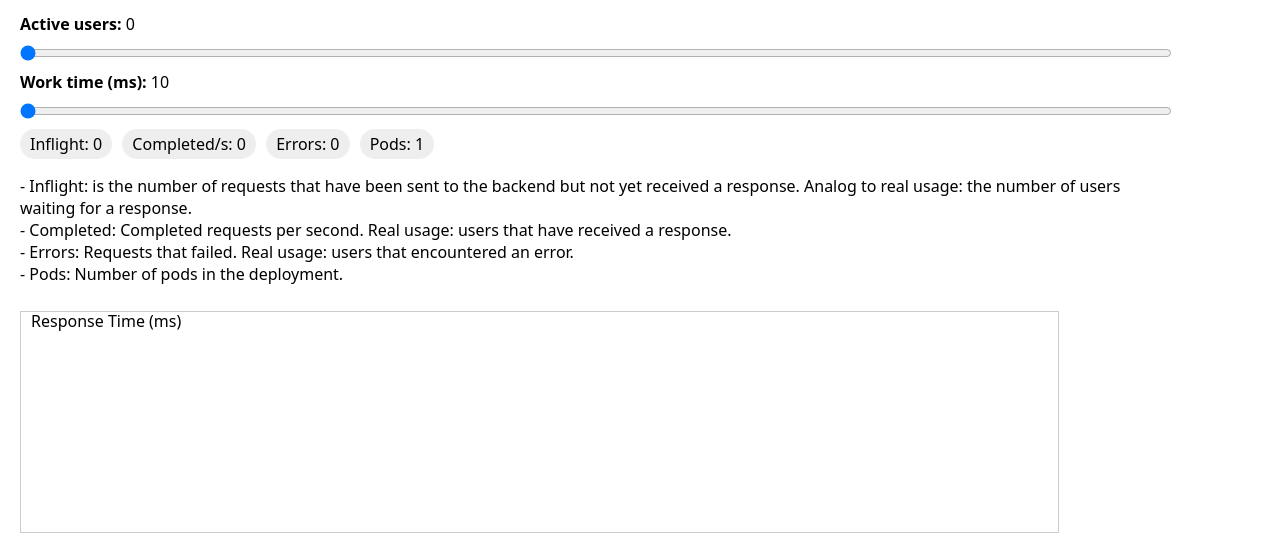
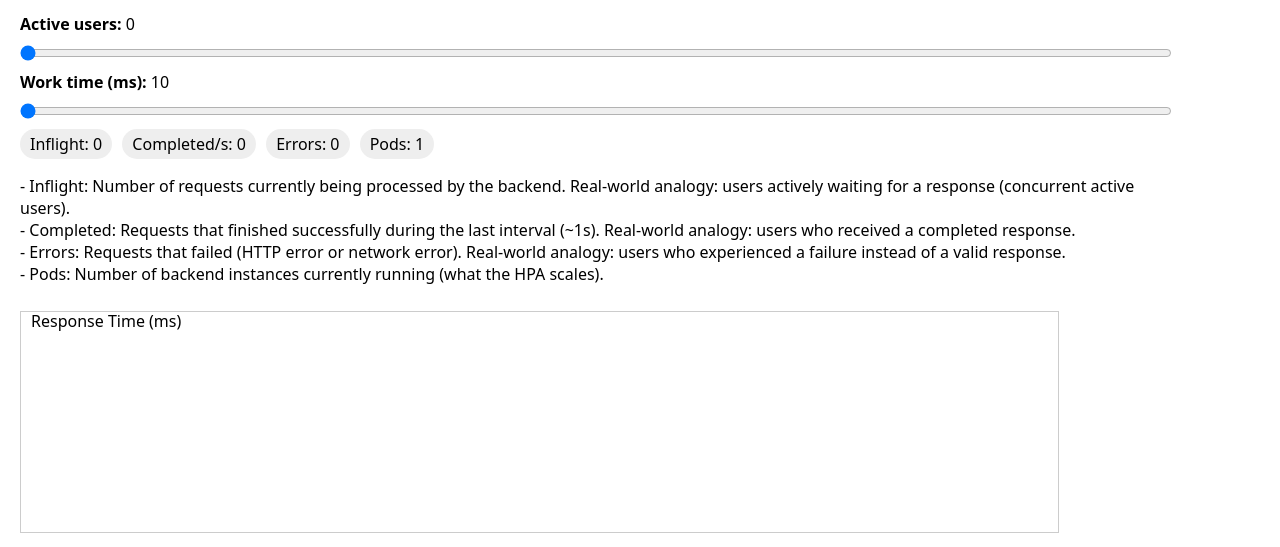
Before and after one commit to dolind/color_contrast_k8s, a website built with Vite: page frontend/index.html in a window 1280 px wide. Shown: the part 94-641 px from the top of the page. Built offline with nearby package versions, Linux system fonts and the light colour scheme; files whose address does not match are found by name.

Commit message:
first k8s version

```diff
--- a/frontend/index.html
+++ b/frontend/index.html
@@ -49,14 +49,16 @@
 <div class="pill">Errors: <span id="errs">0</span></div>
 <div class="pill">Pods: <span id="pods">1</span></div>
 <p>
-    - Inflight: is the number of requests that have been sent to the backend but not yet received a response.
-    Analog to real usage: the number of users waiting for a response.
+    - Inflight: Number of requests currently being processed by the backend.
+Real-world analogy: users actively waiting for a response (concurrent active users).
     <br>
-    - Completed: Completed requests per second. Real usage: users that have received a response.
+    - Completed: Requests that finished successfully during the last interval (~1s).
+Real-world analogy: users who received a completed response.
     <br>
-    - Errors: Requests that failed. Real usage: users that encountered an error.
+    - Errors: Requests that failed (HTTP error or network error).
+Real-world analogy: users who experienced a failure instead of a valid response.
     <br>
-    - Pods: Number of pods in the deployment.
+    - Pods: Number of backend instances currently running (what the HPA scales).
 </p>
 
 <svg id="respGraph"  style="width: 90%; height: 220px;"></svg>
```
